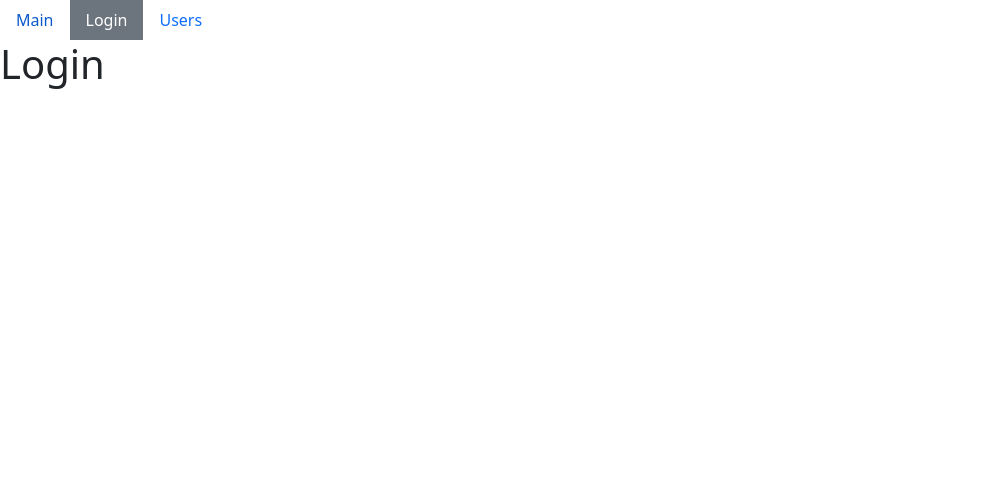
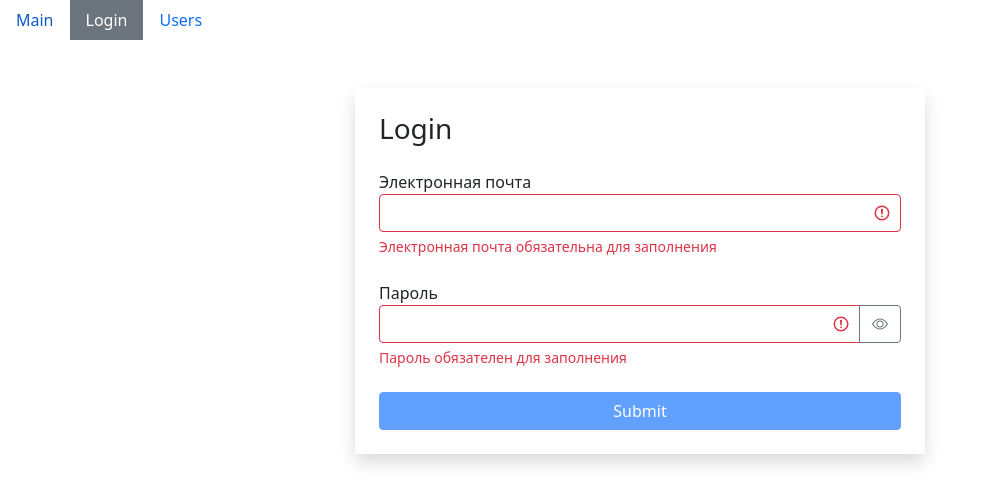
Before and after one commit to Apushka/fast-company_js, a React (Create React App) app: page /login in a window 1280 px wide. Shown: the top 504 px of the page, without its empty margins (0-989 px from the left). Built offline with nearby package versions, Linux system fonts and the light colour scheme.

Commit message:
search implemented

```diff
--- /dev/null
+++ b/src/app/components/search.jsx
@@ -0,0 +1,21 @@
+import React from "react";
+import PropTypes from "prop-types";
+import TextField from "./textField";
+
+const Search = ({ value, onChange }) => {
+    return <form>
+        <TextField
+            type="search"
+            value={value}
+            name="search"
+            placeholder={"Искать..."}
+            onChange={onChange} />
+    </form>;
+};
+
+Search.propTypes = {
+    value: PropTypes.string.isRequired,
+    onChange: PropTypes.func.isRequired
+};
+
+export default Search;
--- /dev/null
+++ b/src/app/components/textField.jsx
@@ -0,0 +1,47 @@
+import React, { useState } from "react";
+import PropTypes from "prop-types";
+
+const TextField = ({ label, type, name, value, onChange, error, placeholder }) => {
+    const [showPassword, setShowPassword] = useState(false);
+
+    const toggleShowPassword = () => {
+        setShowPassword(prevState => !prevState);
+    };
+
+    const getInputClasses = () => {
+        return "form-control " + (error ? "is-invalid" : "");
+    };
+
+    return (<div className="mb-4">
+        {label && <label htmlFor={label}>{label}</label>}
+        <div className="input-group has-validation">
+            <input
+                className={getInputClasses()}
+                type={showPassword ? "text" : type}
+                id={name}
+                value={value}
+                onChange={onChange}
+                name={name}
+                placeholder={placeholder} />
+            {type === "password" && <button className="btn btn-outline-secondary" type="button" onClick={toggleShowPassword}>
+                <i className={`bi bi-eye${showPassword ? "-slash" : ""}`}></i>
+            </button>}
+            {error && <div className="invalid-feedback">{error}</div>}
+        </div>
+    </div >);
+};
+
+TextField.defaultProps = {
+    type: "text"
+};
+TextField.propTypes = {
+    label: PropTypes.string,
+    type: PropTypes.string,
+    name: PropTypes.string,
+    value: PropTypes.string,
+    error: PropTypes.string,
+    onChange: PropTypes.func,
+    placeholder: PropTypes.string
+};
+
+export default TextField;
--- a/src/app/components/usersList.jsx
+++ b/src/app/components/usersList.jsx
@@ -7,6 +7,7 @@ import GroupList from "./groupList";
 import SearchStatus from "./searchStatus";
 import UserTable from "./usersTable";
 import _ from "lodash";
+import Search from "./search";
 
 const UsersList = () => {
     const [currentPage, setCurrentPage] = useState(1);
@@ -14,10 +15,13 @@ const UsersList = () => {
     const [professions, setProfessions] = useState();
     const [selectedProf, setSelectedProf] = useState();
     const [sortBy, setSortBy] = useState({ path: "name", order: "asc" });
+    const [search, setSearch] = useState("");
     const pageSize = 8;
 
     useEffect(() => {
-        api.users.fetchAll().then((data) => setUsers(data));
+        api.users.fetchAll().then((data) => {
+            setUsers(data);
+        });
     }, []);
 
     useEffect(() => {
@@ -31,6 +35,7 @@ const UsersList = () => {
     const handleDelete = (userId) => {
         setUsers(users.filter((user) => user._id !== userId));
     };
+
     const handleToggleBookMark = (id) => {
         const newArray = users.map((user) => {
             if (user._id === id) {
@@ -43,6 +48,7 @@ const UsersList = () => {
 
     const handleProfessionSelect = (item) => {
         setSelectedProf(item);
+        setSearch("");
     };
 
     const handlePageChange = (pageIndex) => {
@@ -53,13 +59,15 @@ const UsersList = () => {
     };
 
     if (users) {
+        const foundUsers = users.filter(user => user.name.toLowerCase().includes(search));
+
         const filteredUsers = selectedProf
-            ? users.filter(
+            ? foundUsers.filter(
                 (user) =>
                     JSON.stringify(user.profession) ===
                     JSON.stringify(selectedProf)
             )
-            : users;
+            : foundUsers;
 
         const count = filteredUsers.length;
         const sortedUsers = _.orderBy(
@@ -67,9 +75,16 @@ const UsersList = () => {
             [sortBy.path],
             [sortBy.order]
         );
+
         const usersCrop = paginate(sortedUsers, currentPage, pageSize);
+
         const clearFilter = () => {
             setSelectedProf();
+        };
+
+        const handleSearch = ({ target }) => {
+            clearFilter();
+            setSearch(target.value.trim().toLowerCase());
         };
 
         return (
@@ -92,6 +107,8 @@ const UsersList = () => {
                 )}
                 <div className="d-flex flex-column">
                     <SearchStatus length={count} />
+                    <Search value={search} onChange={handleSearch} />
+
                     {count > 0 && (
                         <UserTable
                             users={usersCrop}
@@ -110,7 +127,7 @@ const UsersList = () => {
                         />
                     </div>
                 </div>
-            </div>
+            </div >
         );
     }
     return "Loading...";
--- a/src/app/layouts/login.jsx
+++ b/src/app/layouts/login.jsx
@@ -1,7 +1,74 @@
-import React from "react";
+import React, { useEffect, useState } from "react";
+import TextField from "../components/textField";
+import { validator } from "../utils/validator";
 
 const Login = () => {
-    return <h1>Login</h1>;
+    const [data, setData] = useState({
+        email: "",
+        password: ""
+    });
+    const [errors, setErrors] = useState({});
+    const isValid = Object.keys(errors).length === 0;
+
+    useEffect(() => {
+        validate();
+    }, [data]);
+
+    const validatorConfig = {
+        email: {
+            isRequired: {
+                message: "Электронная почта обязательна для заполнения"
+            },
+            isEmail: {
+                message: "Email введён некорректно"
+            }
+        },
+        password: {
+            isRequired: {
+                message: "Пароль обязателен для заполнения"
+            },
+            isCapital: {
+                message: "Пароль должен содержать хотя бы одну заглавную букву"
+            },
+            isContainDigit: {
+                message: "Пароль должен содержать хотя бы одну цифру"
+            },
+            min: {
+                message: "Пароль должен состоять минимум из 8-ми символов",
+                value: 8
+            }
+        }
+    };
+
+    const validate = () => {
+        const errors = validator(data, validatorConfig);
+        setErrors(errors);
+        return Object.keys(errors).length === 0;
+    };
+
+    const handleChange = ({ target }) => {
+        setData(prevState => ({ ...prevState, [target.name]: target.value }));
+    };
+
+    const handleSubmit = (e) => {
+        e.preventDefault();
+        const isValid = validate();
+        if (!isValid) return;
+        console.log(data);
+    };
+
+    return <div className="container mt-5">
+        <div className="row">
+            <div className="col-md-6 offset-md-3 shadow p-4">
+                <h3 className="mb-4">Login</h3>
+                <form onSubmit={handleSubmit}>
+                    <TextField label="Электронная почта" name="email" value={data.email} onChange={handleChange} error={errors.email} />
+                    <TextField label="Пароль" type="password" name="password" value={data.password} onChange={handleChange} error={errors.password} />
+                    <button className="btn btn-primary w-100 mx-auto" disabled={!isValid}>Submit</button>
+                </form>
+            </div>
+        </div>
+    </div>;
 };
 
 export default Login;
--- /dev/null
+++ b/src/app/utils/validator.js
@@ -0,0 +1,46 @@
+export function validator(data, config) {
+    const errors = {};
+    function validate(validateMethod, data, config) {
+        let statusValidate;
+        switch (validateMethod) {
+            case "isRequired":
+                statusValidate = data.trim() === "";
+                break;
+            case "isEmail": {
+                const emailRegExp = /^\S+@\S+\.\S+$/g;
+                statusValidate = !emailRegExp.test(data.trim());
+                break;
+            }
+            case "isCapital": {
+                const capitalRegExp = /[A-Z]+/g;
+                statusValidate = !capitalRegExp.test(data);
+                break;
+            }
+            case "isContainDigit": {
+                const digitRegExp = /\d/g;
+                statusValidate = !digitRegExp.test(data);
+                break;
+            }
+            case "min": {
+                statusValidate = data.length < config.value;
+                break;
+            }
+            default:
+                break;
+        }
+        if (statusValidate) return config.message;
+    }
+    for (const fieldName in data) {
+        for (const validateMethod in config[fieldName]) {
+            const error = validate(
+                validateMethod,
+                data[fieldName],
+                config[fieldName][validateMethod]
+            );
+            if (error && !errors[fieldName]) {
+                errors[fieldName] = error;
+            }
+        }
+    }
+    return errors;
+}
--- a/src/index.js
+++ b/src/index.js
@@ -9,9 +9,7 @@ import { BrowserRouter } from "react-router-dom";
 const root = ReactDOM.createRoot(document.getElementById("root"));
 root.render(
     <BrowserRouter>
-        <React.StrictMode>
-            <App />
-        </React.StrictMode>
+        <App />
     </BrowserRouter>
 );
 
```
